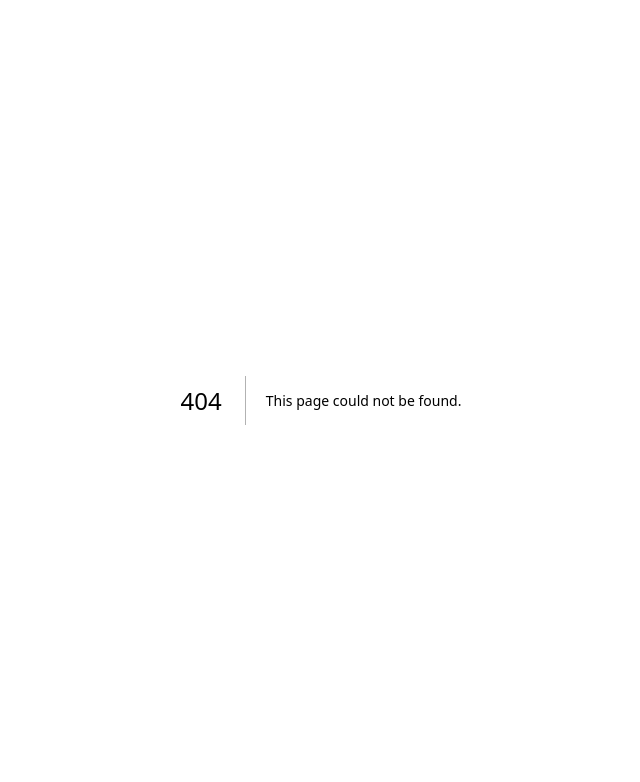
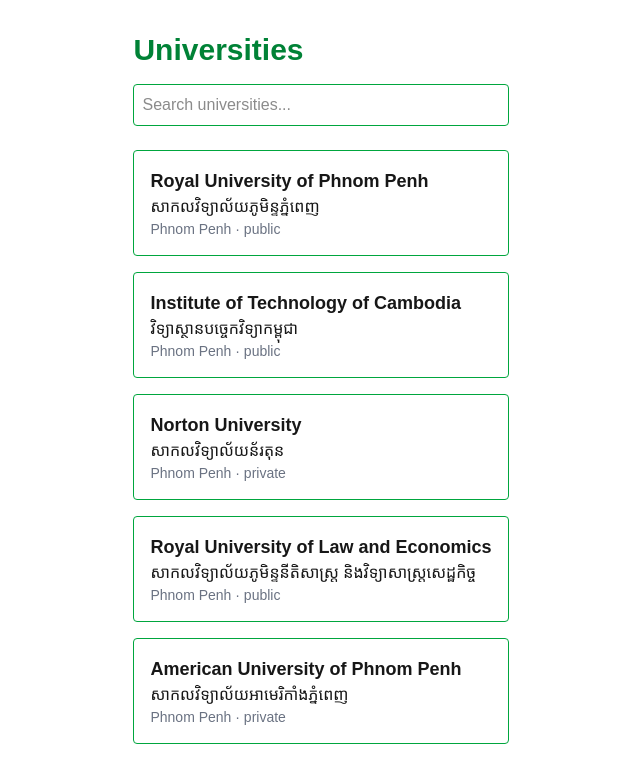
Before and after one commit to MakaraRa/KITEBud, a Next.js app: page /universities in a window 1280 px wide. Before the commit this address had no page. Shown: the top 782 px of the page, without its empty margins (319-959 px from the left). Built offline with nearby package versions, Linux system fonts and the light colour scheme.

Commit message:
fix university search

```diff
--- a/app/page.tsx
+++ b/app/page.tsx
@@ -1,69 +1,69 @@
-import Image from "next/image";
+import UniversityList from "@/components/UniversityList";
+
+import { getUniversities } from "@/lib/universities";
+import Link from "next/link";
+
+// "ready: false" means the page doesn't exist yet, so we show "Coming soon"
+const features = [
+  { title: "Universities", description: "Browse and compare universities across Cambodia.", href: "/universities", ready: true },
+  { title: "Majors", description: "Explore programs and what you can study.", href: "/majors", ready: false },
+  { title: "Scholarships", description: "Find scholarships you may qualify for.", href: "/scholarships", ready: false },
+  { title: "Find My Major", description: "Not sure what to study? Get guided suggestions.", href: "/find-my-major", ready: false },
+  { title: "Try Major", description: "Get a taste of a major before you choose it.", href: "/try-major", ready: false },
+];
 
 export default function Home() {
+  const universities = getUniversities();
+
   return (
-    <div className="flex flex-col flex-1 items-center justify-center bg-zinc-50 font-sans dark:bg-black">
-      <main className="flex flex-1 w-full max-w-3xl flex-col items-center justify-between py-32 px-16 bg-white dark:bg-black sm:items-start">
-        <Image
-          className="dark:invert h-5 w-[100px]"
-          src="/next.svg"
-          alt="Next.js logo"
-          width={100}
-          height={20}
-          priority
-        />
-        <div className="flex flex-col items-center gap-6 text-center sm:items-start sm:text-left">
-          <h1 className="max-w-xs text-3xl font-semibold leading-10 tracking-tight text-black dark:text-zinc-50">
-            To get started, edit the{" "}
-            <code className="rounded bg-black/[.06] px-1.5 py-0.5 font-mono text-[0.9em] dark:bg-white/[.08]">
-              page.tsx
-            </code>{" "}
-            file.
-          </h1>
-          <p className="max-w-md text-lg leading-8 text-zinc-600 dark:text-zinc-400">
-            Looking for a starting point or more instructions? Head over to{" "}
-            <a
-              href="https://vercel.com/templates?framework=next.js&utm_source=create-next-app&utm_medium=appdir-template-tw&utm_campaign=create-next-app"
-              className="font-medium text-zinc-950 dark:text-zinc-50"
+    <main>
+      {/* Hero */}
+      <section className="bg-green-700 px-8 py-16 text-white">
+        <div className="mx-auto max-w-4xl">
+          <h1 className="text-4xl font-bold">KITEBud</h1>
+          <p className="mt-3 max-w-xl text-lg text-green-100">
+            Find universities, majors and scholarships in Cambodia, all in one place.
+          </p>
+          <button>
+            <Link
+              href="/universities"
+              className="mt-6 inline-block rounded bg-white px-5 py-2 font-semibold text-green-800"
             >
-              Templates
-            </a>{" "}
-            or the{" "}
-            <a
-              href="https://nextjs.org/learn?utm_source=create-next-app&utm_medium=appdir-template-tw&utm_campaign=create-next-app"
-              className="font-medium text-zinc-950 dark:text-zinc-50"
-            >
-              Learning
-            </a>{" "}
-            center.
-          </p>
+              Browse universities
+            </Link>
+          </button>
         </div>
-        <div className="flex flex-col gap-4 text-base font-medium sm:flex-row">
-          <a
-            className="flex h-12 w-full items-center justify-center gap-2 rounded-full bg-foreground px-5 text-background transition-colors hover:bg-[#383838] dark:hover:bg-[#ccc] md:w-[158px]"
-            href="https://vercel.com/new?utm_source=create-next-app&utm_medium=appdir-template-tw&utm_campaign=create-next-app"
-            target="_blank"
-            rel="noopener noreferrer"
-          >
-            <Image
-              className="dark:invert h-[14px] w-4"
-              src="/vercel.svg"
-              alt="Vercel logomark"
-              width={16}
-              height={14}
-            />
-            Deploy Now
-          </a>
-          <a
-            className="flex h-12 w-full items-center justify-center rounded-full border border-solid border-black/[.08] px-5 transition-colors hover:border-transparent hover:bg-black/[.04] dark:border-white/[.145] dark:hover:bg-[#1a1a1a] md:w-[158px]"
-            href="https://nextjs.org/docs?utm_source=create-next-app&utm_medium=appdir-template-tw&utm_campaign=create-next-app"
-            target="_blank"
-            rel="noopener noreferrer"
-          >
-            Documentation
-          </a>
+      </section>
+      <section className="mx-auto max-w-4xl px-8 pb-12">
+        <h2 className="text-2xl font-semibold">Find a university</h2>
+        <UniversityList universities={universities} />
+      </section>
+      {/* Feature cards */}
+      <section className="mx-auto max-w-4xl px-8 py-12">
+        <h2 className="text-2xl font-semibold">What you can do</h2>
+        <div className="mt-6 grid gap-4 sm:grid-cols-2 lg:grid-cols-3">
+          {features.map((f) => {
+            const card = (
+              <div className="h-full rounded-lg bg-green-50 p-5 text-gray-900">
+                <h3 className="text-lg font-semibold text-green-800">{f.title}</h3>
+                <p className="mt-1 text-sm">{f.description}</p>
+                {!f.ready && (
+                  <span className="mt-3 inline-block rounded bg-green-200 px-2 py-0.5 text-xs text-green-900">
+                    Coming soon
+                  </span>
+                )}
+              </div>
+            );
+            return f.ready ? (
+              <Link key={f.title} href={f.href}>{card}</Link>
+            ) : (
+              <div key={f.title}>{card}</div>
+            );
+          })}
         </div>
-      </main>
-    </div>
+      </section>
+
+
+    </main>
   );
 }
--- /dev/null
+++ b/app/universities/page.tsx
@@ -0,0 +1,13 @@
+import { getUniversities } from "@/lib/universities";
+import UniversityList from "@/components/UniversityList";
+
+export default function UniversitiesPage() {
+    const universities = getUniversities();
+
+    return (
+        <main className="mx-auto max-w-4xl p-8">
+            <h1 className="text-3xl font-bold text-green-700">Universities</h1>
+            <UniversityList universities={universities} />
+        </main>
+    );
+}
--- /dev/null
+++ b/components/UniversityList.tsx
@@ -0,0 +1,46 @@
+"use client";
+
+import { useState } from "react";
+import { University } from "@/types/university";
+
+export default function UniversityList({
+    universities,
+}: {
+    universities: University[];
+}) {
+    const [query, setQuery] = useState("");
+
+    const search = query.toLowerCase();
+
+    const filtered = universities.filter((u) => {
+        return (
+            u.nameEn.toLowerCase().includes(search) ||
+            u.nameKm.includes(query) ||
+            u.province.toLowerCase().includes(search)
+        );
+    });
+
+    return (
+        <div>
+            <input
+                type="text"
+                value={query}
+                onChange={(e) => setQuery(e.target.value)}
+                placeholder="Search universities..."
+                className="mt-4 w-full rounded border border-green-600 p-2"
+            />
+
+            <ul className="mt-6 space-y-4">
+                {filtered.map((u) => (
+                    <li key={u.id} className="rounded border border-green-600 p-4">
+                        <h3 className="text-lg font-semibold">{u.nameEn}</h3>
+                        <p>{u.nameKm}</p>
+                        <p className="text-sm text-gray-500">
+                            {u.province} · {u.type}
+                        </p>
+                    </li>
+                ))}
+            </ul>
+        </div>
+    );
+}
--- /dev/null
+++ b/data/universities.ts
@@ -0,0 +1,59 @@
+import { University } from "@/types/university";
+
+export const universities: University[] = [
+    {
+        id: 1,
+        slug: "rupp",
+        nameEn: "Royal University of Phnom Penh",
+        nameKm: "សាកលវិទ្យាល័យភូមិន្ទភ្នំពេញ",
+        province: "Phnom Penh",
+        type: "public",
+        website: "https://www.rupp.edu.kh",
+        descriptionEn: "Cambodia's oldest and one of its largest public universities.",
+        descriptionKm: "សាកលវិទ្យាល័យសាធារណៈដ៏ធំមួយនៅកម្ពុជា។",
+    },
+    {
+        id: 2,
+        slug: "itc",
+        nameEn: "Institute of Technology of Cambodia",
+        nameKm: "វិទ្យាស្ថានបច្ចេកវិទ្យាកម្ពុជា",
+        province: "Phnom Penh",
+        type: "public",
+        website: "https://www.itc.edu.kh",
+        descriptionEn: "The Institute of Technology of Cambodia is recognized as the top leading the public higher education institution in engineering and technology in Cambodia.",
+        descriptionKm: "វិទ្យាស្ថានបច្ចេកវិទ្យាកម្ពុជាត្រូវបានទទួលស្គាល់ថាជាគ្រឹះស្ថានឧត្តមសិក្សាសាធារណៈឈានមុខគេផ្នែកវិស្វកម្ម និងបច្ចេកវិទ្យាក្នុងប្រទេសកម្ពុជា។",
+    },
+    {
+        id: 3,
+        slug: "rupp",
+        nameEn: "Norton University",
+        nameKm: "សាកលវិទ្យាល័យន័រតុន",
+        province: "Phnom Penh",
+        type: "private",
+        website: "https://www.norton-u.com",
+        descriptionEn: "Norton University is the first private university in Cambodia, established on December 2, 1996 by Professor Chan Sok Khieng.",
+        descriptionKm: "សាកលវិទ្យាល័យន័រតុន គឺជាសាកលវិទ្យាល័យឯកជនដំបូងគេនៅកម្ពុជា ដែលបង្កើតឡើងនៅថ្ងៃទី ០២ ខែ ធ្នូ ឆ្នាំ ១៩៩៦ ដោយសាស្រ្តាចារ្យ ចាន់ សុខឃៀង។",
+    },
+    {
+        id: 4,
+        slug: "rule",
+        nameEn: "Royal University of Law and Economics",
+        nameKm: "សាកលវិទ្យាល័យភូមិន្ទនីតិសាស្ត្រ និងវិទ្យាសាស្ត្រសេដ្ឋកិច្ច",
+        province: "Phnom Penh",
+        type: "public",
+        website: "https://www.rule.edu.kh",
+        descriptionEn: "Public university focused on law and economics.",
+        descriptionKm: "សាកលវិទ្យាល័យសាធារណៈផ្នែកនីតិសាស្ត្រ និងសេដ្ឋកិច្ច។",
+    },
+    {
+        id: 5,
+        slug: "aupp",
+        nameEn: "American University of Phnom Penh",
+        nameKm: "សាកលវិទ្យាល័យអាមេរិកាំងភ្នំពេញ",
+        province: "Phnom Penh",
+        type: "private",
+        website: "https://www.aupp.edu.kh",
+        descriptionEn: "Private university teaching in English.",
+        descriptionKm: "សាកលវិទ្យាល័យឯកជនដែលបង្រៀនជាភាសាអង់គ្លេស។",
+    },
+];
--- /dev/null
+++ b/lib/universities.ts
@@ -0,0 +1,9 @@
+import { universities } from "@/data/universities";
+
+export function getUniversities() {
+    return universities;
+}
+
+export function getUniversityBySlug(slug: string) {
+    return universities.find((u) => u.slug === slug);
+}
--- /dev/null
+++ b/types/university.ts
@@ -0,0 +1,11 @@
+export type University = {
+    id: number;
+    slug: string;
+    nameEn: string;
+    nameKm: string;
+    province: string;
+    type: "public" | "private";
+    website: string;
+    descriptionEn: string;
+    descriptionKm: string;
+};
```
